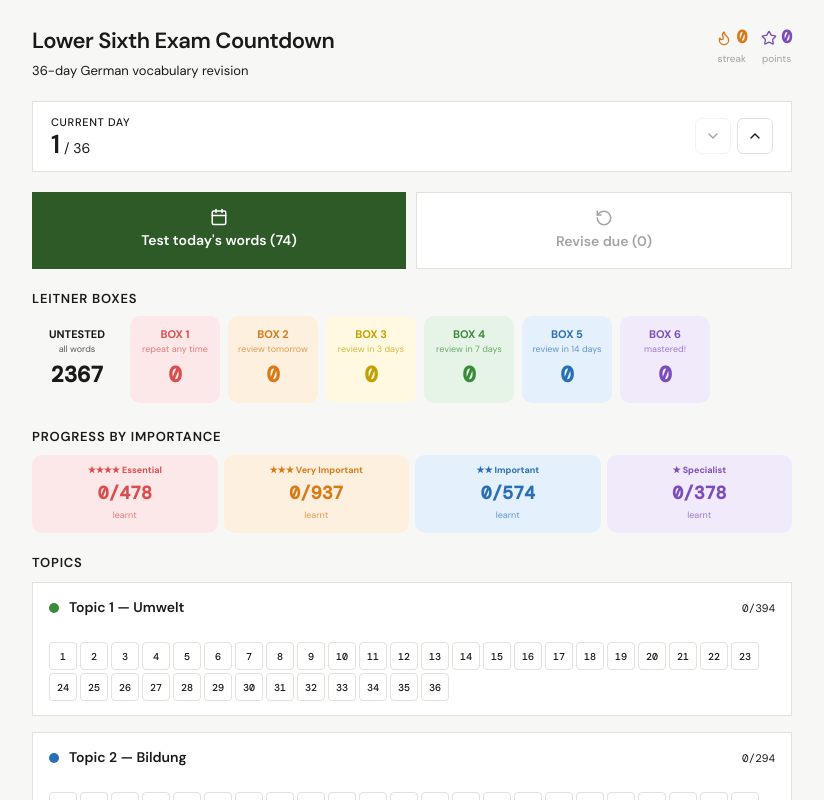
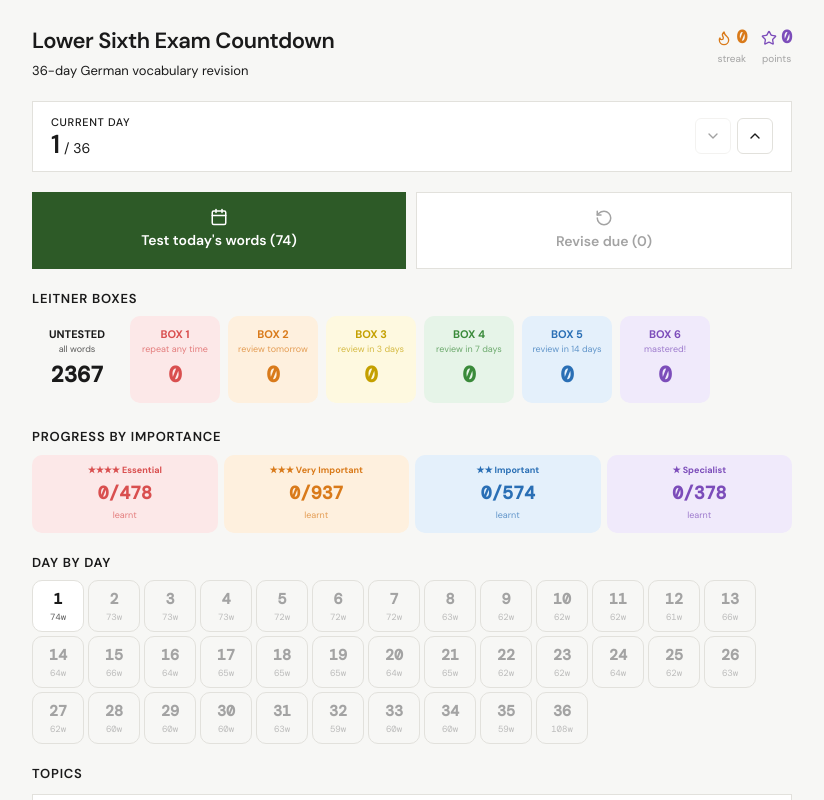
Before and after one commit to tcrainer/40dtoL6, a React (Vite) app: page / in a window 1280 px wide. Shown: the top 800 px of the page, without its empty margins (228-1052 px from the left). Built offline with nearby package versions, Linux system fonts and the light colour scheme.

Commit message:
Update Dashboard.tsx

```diff
--- a/src/components/Dashboard.tsx
+++ b/src/components/Dashboard.tsx
@@ -152,6 +152,43 @@ export function Dashboard() {
         </div>
       </div>
 
+      {/* Day by day — test all words for a given day */}
+      <div>
+        <h2 style={{ fontSize: "13px", fontWeight: 600, margin: "0 0 8px", color: "var(--color-ink-muted)", textTransform: "uppercase", letterSpacing: "0.06em" }}>Day by day</h2>
+        <div style={{ display: "flex", flexWrap: "wrap", gap: "4px" }}>
+          {Array.from({ length: MAX_DAY }, (_, i) => i + 1).map((day) => {
+            const dayWords = allWords.filter(w => w.day === day);
+            const totalInDay = dayWords.length;
+            const testedInDay = dayWords.filter(w => !!wordStates[w.id]).length;
+            const allTested = totalInDay > 0 && testedInDay === totalInDay;
+            const partial = testedInDay > 0 && testedInDay < totalInDay;
+            const isUnlocked = day <= currentDay;
+            return (
+              <button
+                key={day}
+                onClick={() => {
+                  if (totalInDay > 0) startCustomSession(dayWords.map(w => w.id));
+                }}
+                disabled={totalInDay === 0}
+                style={{
+                  width: "52px", height: "52px", display: "flex", flexDirection: "column", alignItems: "center", justifyContent: "center",
+                  gap: "1px", fontSize: "14px", fontWeight: allTested ? 700 : 600,
+                  border: "1.5px solid var(--color-border)", borderRadius: "var(--radius-md)",
+                  cursor: totalInDay > 0 ? "pointer" : "default",
+                  fontFamily: "var(--font-mono)",
+                  background: allTested ? "#fbbf24" : partial ? "#93c5fd" : !isUnlocked ? "var(--color-surface-sunken)" : "var(--color-surface)",
+                  color: allTested ? "#78350f" : partial ? "#1e3a5f" : !isUnlocked ? "var(--color-ink-faint)" : "var(--color-ink)",
+                  opacity: totalInDay === 0 ? 0.4 : 1,
+                }}
+              >
+                <span style={{ fontSize: "15px", fontWeight: 700 }}>{day}</span>
+                <span style={{ fontSize: "9px", fontWeight: 400, opacity: 0.7 }}>{totalInDay}w</span>
+              </button>
+            );
+          })}
+        </div>
+      </div>
+
       {/* Topics */}
       <div>
         <h2 style={{ fontSize: "13px", fontWeight: 600, margin: "0 0 10px", color: "var(--color-ink-muted)", textTransform: "uppercase", letterSpacing: "0.06em" }}>Topics</h2>
```
